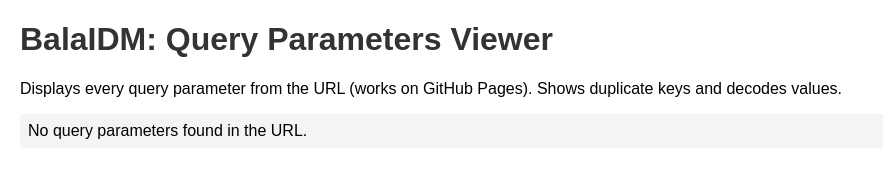
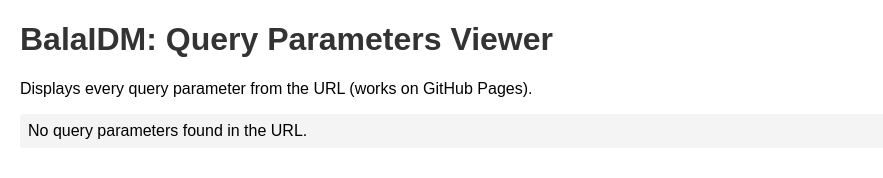
Before and after one commit to balaidm/html, a plain HTML site: page index.html in a window 1280 px wide. Shown: the whole page, without its empty margins (0-883 px from the left). Drawn offline with Linux system fonts and the light colour scheme.

Commit message:
Simplify description in index.html
Removed mention of duplicate keys and value decoding.

```diff
--- a/index.html
+++ b/index.html
@@ -30,7 +30,7 @@
 <body>
       <div>
         <h1>BalaIDM: Query Parameters Viewer</h1>
-        <p class="lead">Displays every query parameter from the URL (works on GitHub Pages). Shows duplicate keys and decodes values.</p>
+        <p class="lead">Displays every query parameter from the URL (works on GitHub Pages).</p>
       </div>
     <ul id="queryParametersList">
         <!-- Query parameters will be displayed here -->
```
